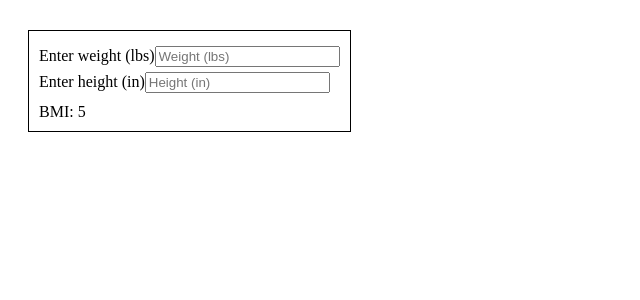
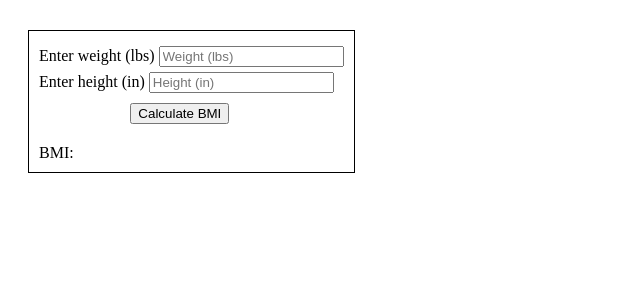
Before and after one commit to vincentpace2395/bmiCalculator, a React (Create React App) app: page / in a window 1280 px wide. Shown: the top 300 px of the page, without its empty margins (0-640 px from the left). Built offline with nearby package versions, Linux system fonts and the light colour scheme.

Commit message:
Add onChange and onClick handlers for component as well as logic to calculate BMI

```diff
--- a/src/components/BMIDisplay/BMIDisplay.js
+++ b/src/components/BMIDisplay/BMIDisplay.js
@@ -3,12 +3,14 @@ import '../BMIDisplay/BMIDisplay.css';
 
 class BMIDisplay extends React.Component {
     render() {
+        const { bmiValue } = this.props;
+
         return (
             <div>
-                BMI: {this.props.bmiValue}
+                BMI: {bmiValue}
             </div>
         );
     }
-};
+}
 
 export default BMIDisplay;
--- a/src/components/BMIForm/BMIForm.css
+++ b/src/components/BMIForm/BMIForm.css
@@ -9,3 +9,8 @@
 .form-group {
     margin-top: 5px;
 }
+
+button {
+    margin: 10px 30%;
+    justify-content: center;
+}
--- a/src/components/BMIForm/BMIForm.js
+++ b/src/components/BMIForm/BMIForm.js
@@ -4,25 +4,62 @@ import {Form} from 'react-bootstrap';
 import BMIDisplay from "../BMIDisplay/BMIDisplay";
 
 class BMIForm extends React.Component {
+    state = {
+        height: '',
+        weight: '',
+        bmi: ''
+    };
+
+    calculateBmi = (height, weight) => {
+        let heightSquared = height * height;
+
+        return (
+            703 * weight / heightSquared
+        );
+    };
+
+    onCalculateBmiClick = () => {
+        this.setState({
+            bmi: this.calculateBmi(this.state.height, this.state.weight)
+        }, () => {
+            console.log(this.state.bmi)
+        })
+    };
+
+    onWeightChange = event => {
+        this.setState({
+            weight: event.target.value
+        }, () => {
+            console.log(`Weight is ${this.state.weight}`)
+        })
+    };
+
+    onHeightChange = event => {
+        this.setState({
+            height: event.target.value
+        }, () => {
+            console.log(`Height is ${this.state.height}`)
+        })
+    };
+
     render() {
         return (
             <div className='form-wrapper'>
                 <Form>
                     <Form.Group className='form-group'>
-                        <Form.Label>Enter weight (lbs)</Form.Label>
-                        <Form.Control placeholder="Weight (lbs)" />
+                        <Form.Label>Enter weight (lbs) </Form.Label>
+                        <Form.Control placeholder="Weight (lbs)" onChange={this.onWeightChange} />
                     </Form.Group>
                     <Form.Group className='form-group'>
-                        <Form.Label>
-                            Enter height (in)
-                        </Form.Label>
-                        <Form.Control placeholder="Height (in)" />
+                        <Form.Label>Enter height (in) </Form.Label>
+                        <Form.Control placeholder="Height (in)" onChange={this.onHeightChange} />
                     </Form.Group>
-                    <BMIDisplay bmiValue='5'/>
+                    <button type="button" onClick={this.onCalculateBmiClick}>Calculate BMI</button>
+                    <BMIDisplay bmiValue={this.state.bmi} />
                 </Form>
             </div>
         );
     }
-};
+}
 
 export default BMIForm;
```
